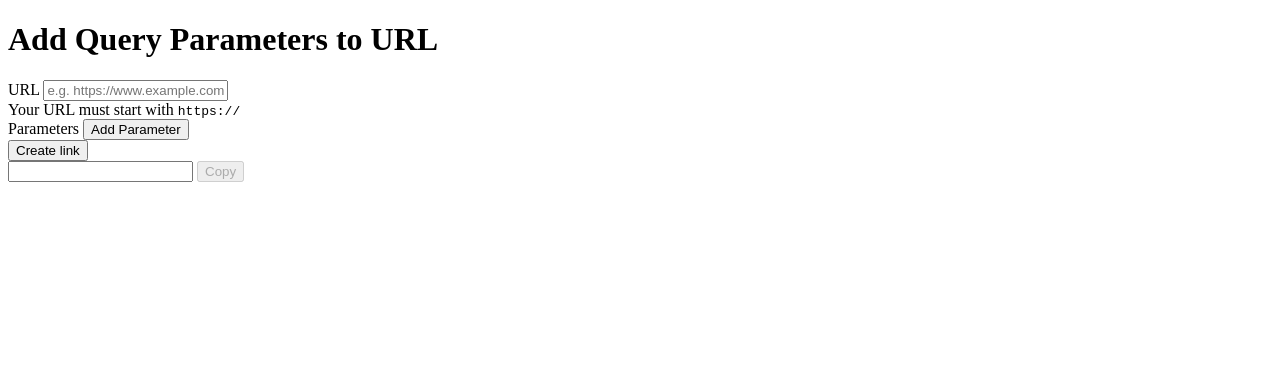
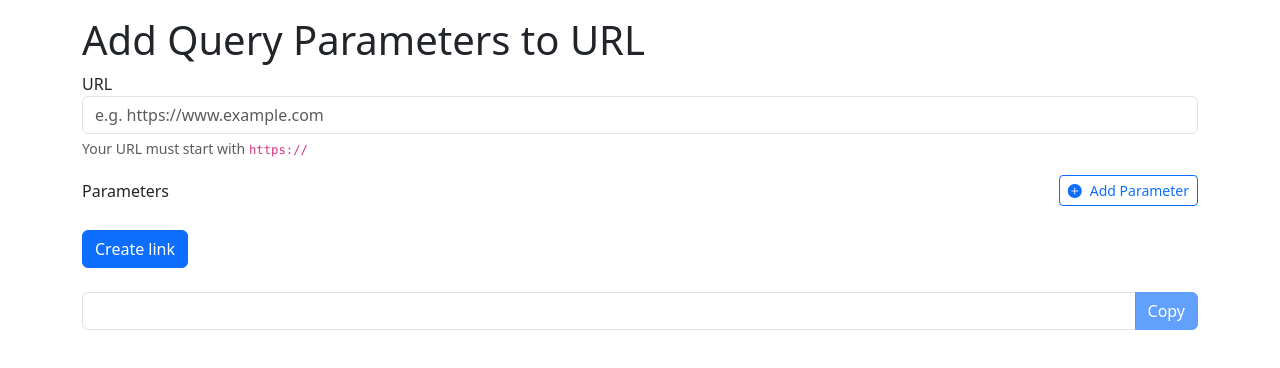
Before and after one commit to ashkan-ahmadi/add-params-to-url, a website: page index.html in a window 1280 px wide. Drawn offline with nearby package versions, Linux system fonts and the light colour scheme.

Commit message:
Add BS and BS Icons

```diff
--- a/index.html
+++ b/index.html
@@ -4,7 +4,8 @@
   <meta charset="UTF-8">
   <meta name="viewport" content="width=device-width, initial-scale=1.0">
   <title>Add Query Parameters to URL</title>
-
+  <link rel="stylesheet" href="https://cdnjs.cloudflare.com/ajax/libs/bootstrap/5.3.3/css/bootstrap.min.css">
+  <link rel="stylesheet" href="https://cdn.jsdelivr.net/npm/bootstrap-icons@1.11.3/font/bootstrap-icons.min.css">
 </head>
 <body>
 
```
